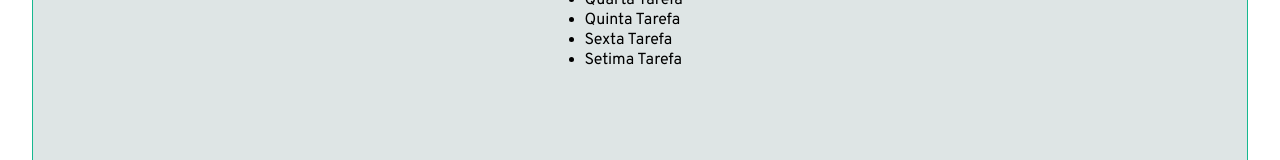
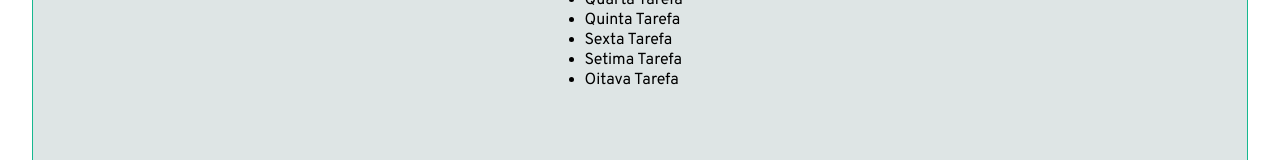
Before and after one commit to Paulogsiqueira/Organizer, a React (Vite) app: page /dashboard in a window 1280 px wide. Shown: the part 306-466 px from the top of the page. Built offline with nearby package versions, Linux system fonts and the light colour scheme.

Commit message:
Drag and Drop

```diff
--- a/src/pages/dashboard/Dashboard.tsx
+++ b/src/pages/dashboard/Dashboard.tsx
@@ -15,6 +15,7 @@ const Dashboard = () => {
     { id: "12432", title: "Quinta Tarefa" },
     { id: "12", title: "Sexta Tarefa" },
     { id: "123", title: "Setima Tarefa" },
+    { id: "1234", title: "Oitava Tarefa" }
   ];
 
 
```
